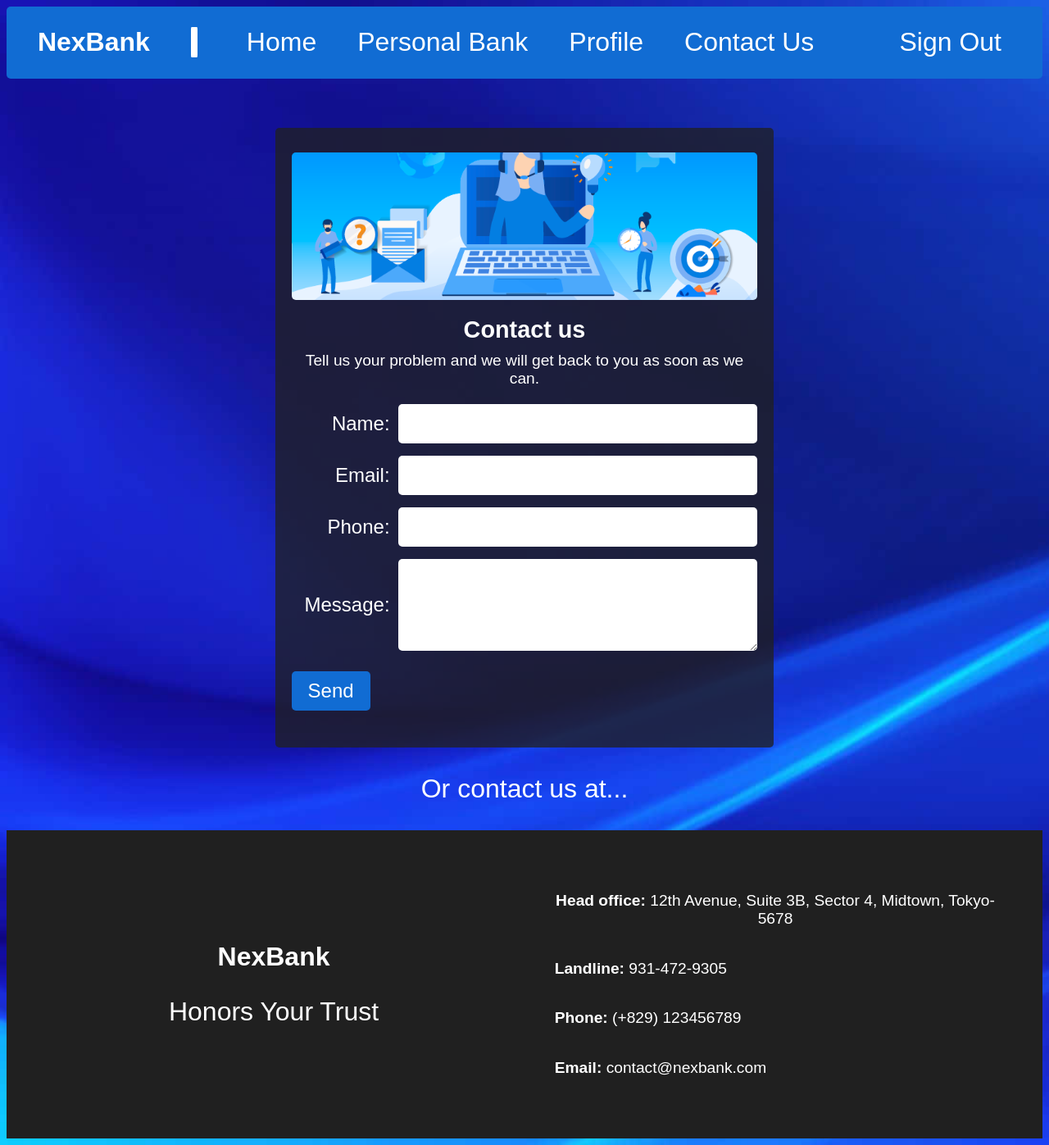
After one commit to Guntar04/CS202-Banking-DataBase, a Flask app: page /contact in a window 1280 px wide. The commit adds this page. Shown: the whole page at 82% size. Run offline with Flask 3, Linux system fonts and the light colour scheme.

Commit message:
Contact
Additional contact page

```diff
--- a/app.py
+++ b/app.py
@@ -25,6 +25,25 @@ def get_db_connection():
         raise Exception(f"Error connecting to the database: {e}")
     except Exception as e:
         raise Exception(f"General error: {e}")
+
+@app.route('/submit_contact', methods=['POST'])
+def submit_contact():
+    # Extract form data
+    name = request.form.get('name')
+    email = request.form.get('email')
+    phone = request.form.get('phone')
+    message = request.form.get('message')
+
+    # For demonstration, let's just print the data to the console
+    print(f"Name: {name}")
+    print(f"Email: {email}")
+    print(f"Phone: {phone}")
+    print(f"Message: {message}")
+
+    # You could process the data, save it to the database, or send an email here
+
+    return redirect(url_for('contact'))  # Redirect back to the contact page or another page
+
 
 @app.route('/')
 def index():
@@ -139,11 +158,14 @@ def profile():
 
     return render_template('profile.html', email=session['email'], firstName=user['firstName'], lastName=user['lastName'])
 
+@app.route('/contact')
+def contact():
+    return render_template('contact.html')
+
 @app.route('/logout')
 def logout():
     session.pop('email', None)
     return redirect(url_for('login'))
 
 if __name__ == '__main__':
-    app.secret_key = 'your_secret_key'
     app.run(debug=True)
--- a/templates/bank.html
+++ b/templates/bank.html
@@ -12,6 +12,7 @@
             <li><a href="/home">Home</a></li>
             <li><a href="/bank">Personal Bank</a></li>
             <li><a href="/profile">Profile</a></li>
+            <li><a href="/contact">Contact Us</a></li>
             <li style="margin-left: auto;"><a href="/logout">Sign Out</a></li>
         </ul>
     </nav>
--- /dev/null
+++ b/templates/contact.html
@@ -0,0 +1,258 @@
+<!DOCTYPE html>
+<html lang="en">
+<head>
+    <meta charset="UTF-8">
+    <title>Contact Us</title>
+    <script>
+        function showConfirmation(event) {
+            event.preventDefault(); // Prevent the default form submission
+
+            // Show the confirmation message
+            alert('Thank you for sending us your message. We will get back to you as soon as possible.');
+
+            // Submit the form normally after showing the confirmation
+            document.getElementById('contactForm').submit();
+        }
+    </script>
+
+</head>
+<body>
+    <nav>
+        <ul>
+            <li><strong>NexBank</strong></li>
+            <li class="vertical-line"></li>
+            <li><a href="/home">Home</a></li>
+            <li><a href="/bank">Personal Bank</a></li>
+            <li><a href="/profile">Profile</a></li>
+            <li><a href="/contact">Contact Us</a></li>
+            <li style="margin-left: auto;"><a href="/logout">Sign Out</a></li>
+        </ul>
+    </nav>
+    <div class="contentBody">
+        <div class="banner">
+        </div>
+        <div class="contact-header">
+            <h2>Contact us</h2>
+            <p>Tell us your problem and we will get back to you as soon as we can.</p>
+        </div>
+        <form id="contactForm" action="/submit_contact" method="post" onsubmit="showConfirmation(event);">
+            <div class="form-row">
+                <label for="name">Name:</label>
+                <input type="text" id="name" name="name" required>
+            </div>
+            <div class="form-row">
+                <label for="email">Email:</label>
+                <input type="email" id="email" name="email" required>
+            </div>
+            <div class="form-row">
+                <label for="phone">Phone:</label>
+                <input type="tel" id="phone" name="phone">
+            </div>
+            <div class="form-row">
+                <label for="message">Message:</label><br>
+                <textarea id="message" name="message" rows="4" required></textarea>
+            </div>
+            <div class="form-row">
+                <button type="submit">Send</button>
+            </div>
+        </form>
+    </div>
+    <div class="contact-info">
+        <p>Or contact us at...</p>
+    </div>
+    <footer>
+        <div class="footer-section1">
+            <p><strong>NexBank</strong></p>
+            <p>Honors Your Trust</p>
+        </div>
+        <div class="footer-section2">
+            <p><strong>Head office:</strong> 12th Avenue, Suite 3B, Sector 4, Midtown, Tokyo-5678</p>
+            <p><strong>Landline:</strong> 931-472-9305</p>
+            <p><strong>Phone:</strong> (+829) 123456789</p>
+            <p><strong>Email:</strong> <a href="mailto:contact@nexbank.com">contact@nexbank.com</a></p>
+        </div>
+    </footer>
+</body>
+
+<style>
+    nav {
+        background-color: rgb(17, 108, 211);
+        border-radius: 5px;
+    }
+
+    ul {
+        display: flex;
+        list-style-type: none;
+        padding: 2% 0% 2% 3%;
+        font-size: 200%;
+        color: white;
+        margin: 0%;
+    }
+
+    li {
+        margin-right: 50px;
+    }
+
+    a {
+        color: white;
+        text-decoration: none;
+    }
+
+    nav ul li.vertical-line::after {
+        content: "";
+        display: inline-block;
+        width: 8px;
+        height: 100%;
+        background-color: white;
+        margin: 0 10px 0 0;
+        border-radius: 10%;
+    }
+
+    body {
+        background-image: url("{{ url_for('static', filename='images/background.jpg') }}");
+        background-size: cover;
+        font-family: Arial, sans-serif;
+        color: white;
+    }
+
+    .contentBody {
+        background-color: #202020c2;
+        padding: 30px 20px;
+        border-radius: 5px;
+        margin: 60px auto 20px;
+        width: 45%;
+        position: relative;
+    }
+
+    .banner {
+        background-image: url("{{ url_for('static', filename='images/contact.png') }}");
+        background-size: cover;
+        background-position: center;
+        padding: 0;
+        border-radius: 5px;
+        text-align: center;
+        margin-bottom: 20px;
+        position: relative;
+        height: 180px; /* Adjusted height */
+        width: auto;
+        max-width: 100%;
+    }
+
+    .banner h1 {
+        color: white;
+        margin: 0;
+        padding: 0;
+        font-size: 200%;
+        position: absolute;
+        bottom: 20px;
+        width: 100%;
+    }
+
+    .contact-header {
+        text-align: center;
+        margin-bottom: 20px; /* Space below the banner */
+    }
+
+    .contact-header h2 {
+        margin: 0;
+        font-size: 180%;
+    }
+
+    .contact-header p {
+        font-size: 120%;
+        margin: 10px 0 0;
+    }
+
+    .form-row {
+        display: flex;
+        align-items: center;
+        margin-bottom: 15px;
+    }
+
+    .form-row label {
+        width: 120px;
+        font-size: 150%;
+        text-align: right;
+        margin-right: 10px;
+    }
+
+    .form-row input, .form-row textarea {
+        flex: 1;
+        padding: 10px;
+        border-radius: 5px;
+        border: none;
+        font-size: 150%;
+    }
+
+    .form-row textarea {
+        resize: vertical;
+    }
+
+    button {
+        background-color: rgb(17, 108, 211);
+        color: white;
+        padding: 10px 20px;
+        border: none;
+        border-radius: 5px;
+        font-size: 150%;
+        cursor: pointer;
+        float: left;
+    }
+
+    button:hover {
+        background-color: rgb(12, 76, 149);
+    }
+
+    .form-row button {
+        margin-top: 10px;
+    }
+
+    .contact-info {
+        text-align: center;
+        margin-top: 20px;
+        font-size: 200%;
+        color: white;
+    }
+
+
+    footer {
+        display: flex;
+        justify-content: space-between;
+        height: auto;
+        background-color: #202020;
+        color: white;
+        padding: 20px;
+    }
+
+    .footer-section1, .footer-section2 {
+        flex: 1;
+        padding: 3%;
+        display: flex;
+        text-align: center;
+        flex-direction: column;
+        align-items: center;
+        justify-content: center;
+    }
+
+    .footer-section2 {
+        font-size: 120%;
+        padding: 3%;
+        text-align: center;
+        align-items: flex-start;
+    }
+
+    .footer-section1 p {
+        font-size: 200%;
+        margin: 15px;
+    }
+
+    .footer-section a {
+        color: white;
+        text-decoration: none;
+    }
+
+    .footer-section2 a:hover {
+        color: rgb(17, 108, 211);
+    }
+</style>
+</html>
--- a/templates/home.html
+++ b/templates/home.html
@@ -13,6 +13,7 @@
             <li><a href="/home">Home</a></li>
             <li><a href="/bank">Personal Bank</a></li>
             <li><a href="/profile">Profile</a></li>
+            <li><a href="/contact">Contact Us</a></li>
             <li style="margin-left: auto;"><a href="/logout">Sign Out</a></li>
         </ul>
     </nav>
--- a/templates/profile.html
+++ b/templates/profile.html
@@ -12,6 +12,7 @@
             <li><a href="/home">Home</a></li>
             <li><a href="/bank">Personal Bank</a></li>
             <li><a href="/profile">Profile</a></li>
+            <li><a href="/contact">Contact Us</a></li>
             <li style="margin-left: auto;"><a href="/logout">Sign Out</a></li>
         </ul>
     </nav>
```
Also changed, not shown: database/bankingDB.db, static/images/contact.png (added).
